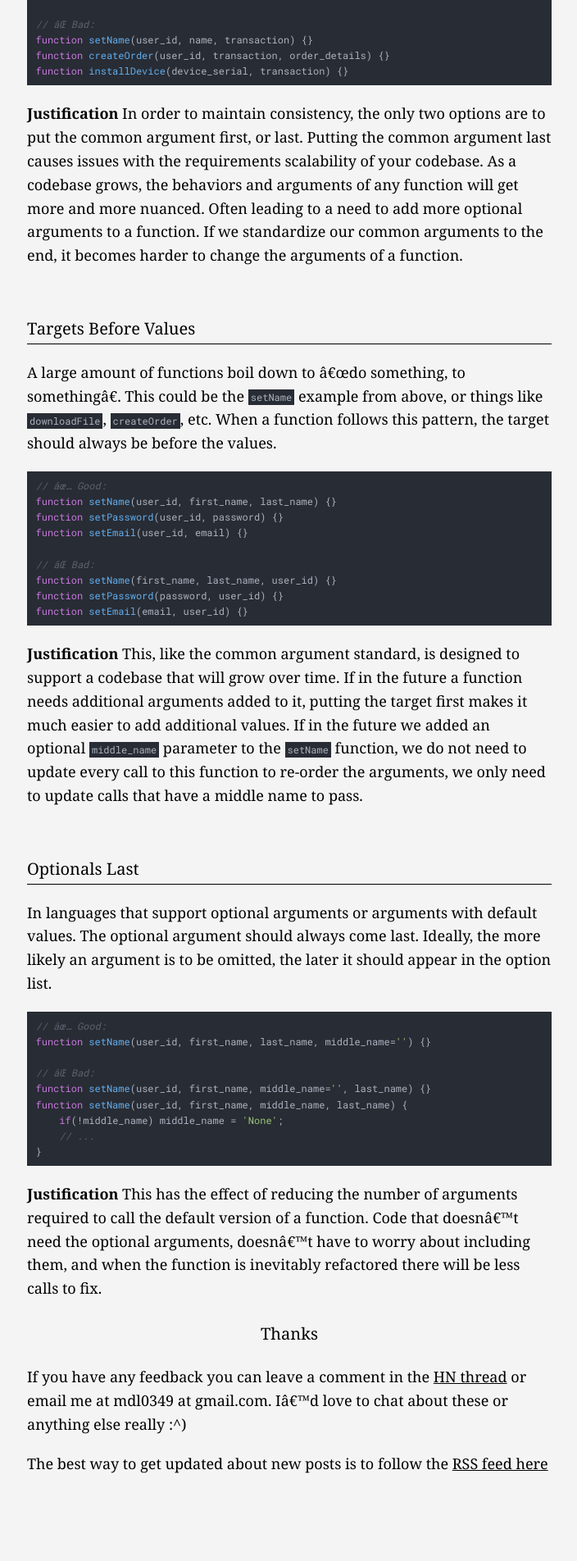
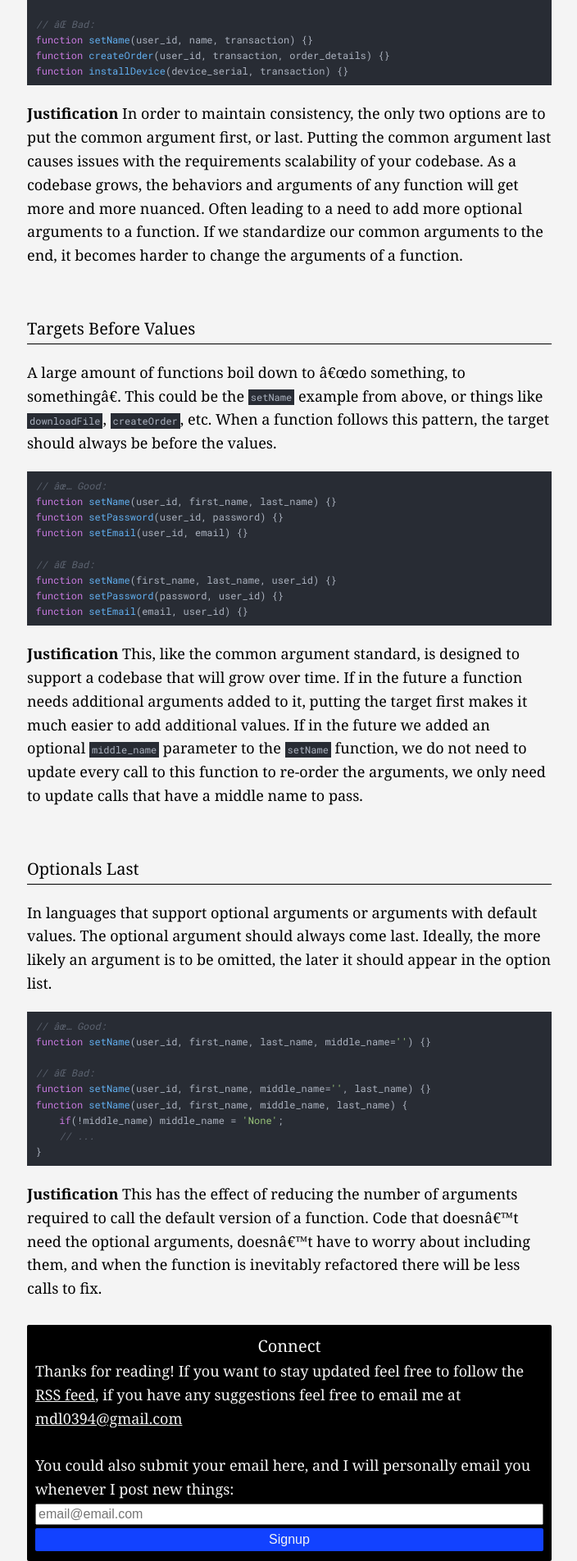
Before and after one commit to frenchie4111/frenchie4111.github.io, a Jekyll site: the page built from _posts/2020-05-13-Coding-Standards-Argument-Ordering.md, in a window 1280 px wide. Shown: the part 1060-2964 px from the top of the page at 82% size, without its empty margins (287-991 px from the left). Built offline with Jekyll 4.4.1, drawn with Linux system fonts in a browser that asks for light colours; nearby versions of some CDN libraries; before the commit the page ends 2860 px from its top, so only the background shows below that.

Commit message:
Added stay connected

```diff
--- /dev/null
+++ b/_includes/stay_connected.html
@@ -0,0 +1,15 @@
+<div class="stay-connected">
+    <h1>Connect</h1>
+
+    Thanks for reading! If you want to stay updated feel free to follow the <a href="https://mikelyons.org/feed.xml">RSS feed</a>, if you have any suggestions feel free to email me at <a href="mailto:mdl0394@gmail.com">mdl0394@gmail.com</a>
+
+    <br/>
+    <br/>
+
+    You could also submit your email here, and I will personally email you whenever I post new things:
+
+    <form name="email" netlify>
+        <input type="text" placeholder="email@email.com" />
+        <input type="submit" value="Signup" />
+    </form>
+</div>
--- a/_posts/2020-05-13-Coding-Standards-Argument-Ordering.md
+++ b/_posts/2020-05-13-Coding-Standards-Argument-Ordering.md
@@ -71,8 +71,4 @@ function setName(user_id, first_name, middle_name, last_name) {
 
 **Justification** This has the effect of reducing the number of arguments required to call the default version of a function. Code that doesn't need the optional arguments, doesn't have to worry about including them, and when the function is inevitably refactored there will be less calls to fix.
 
-#### Thanks
-
-If you have any feedback you can leave a comment in the [HN thread](https://news.ycombinator.com/item?id=23171018) or email me at mdl0349 at gmail.com. I'd love to chat about these or anything else really :^)
-
-The best way to get updated about new posts is to follow the [RSS feed here](https://mikelyons.org/feed.xml)
+{% include stay_connected.html %}
--- a/css/home.scss
+++ b/css/home.scss
@@ -428,3 +428,39 @@ code {
     white-space: pre-wrap;
     word-wrap: break-word;
 }
+
+.stay-connected {
+    margin: 30px 0;
+    padding: 10px;
+    border-radius: 2px;
+    background-color: black;
+    box-sizing: border-box;
+
+    color: #f4f4f4;
+
+    h1 {
+        text-align: center;
+        font-size: 20px;
+    }
+
+    input {
+        box-sizing: border-box;
+        width: 100%;
+        font-size: 16px;
+        padding: 2px;
+        margin: 2px 0;
+
+        &[type=text] {
+            font-size: 16px;
+        }
+        &[type=submit] {
+            font-size: 16px;
+            background-color: #1242ff;
+            color: #f4f4f4;
+            border: 0;
+            border-radius: 2px;
+            padding: 5px 0;
+            cursor: pointer;
+        }
+    }
+}
```
Also changed, not shown: _posts/2020-05-20-Scalability-Dimensions.md (+1 -5 lines), _posts/2020-05-24-Things-I-Like.md (+2 -0 lines).
